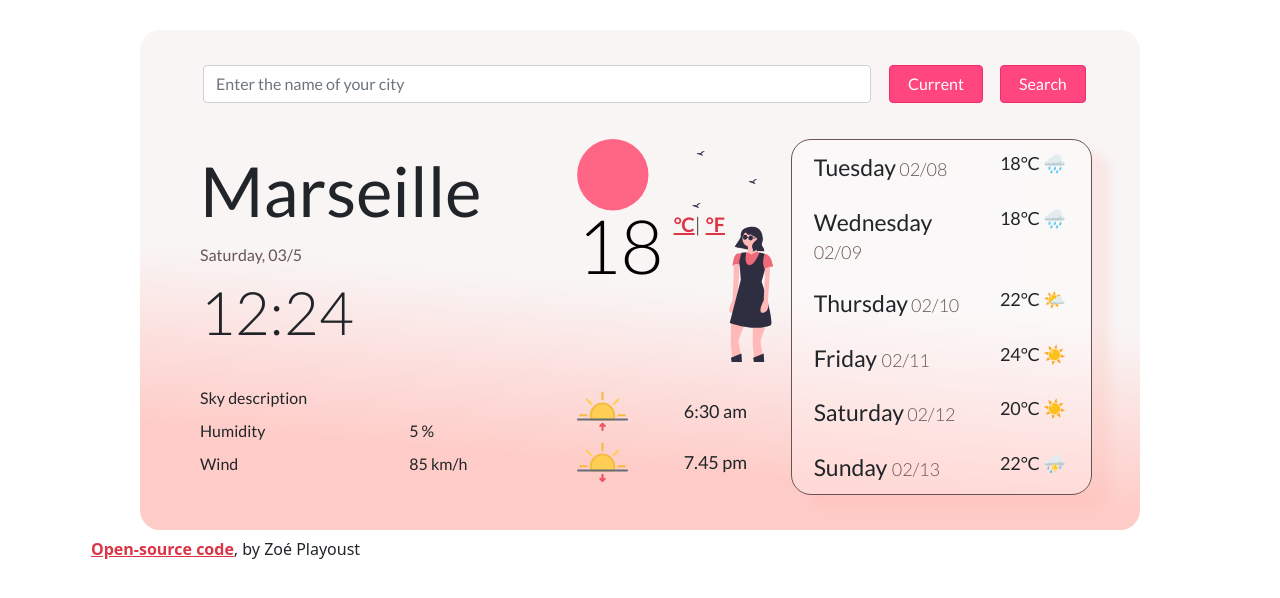
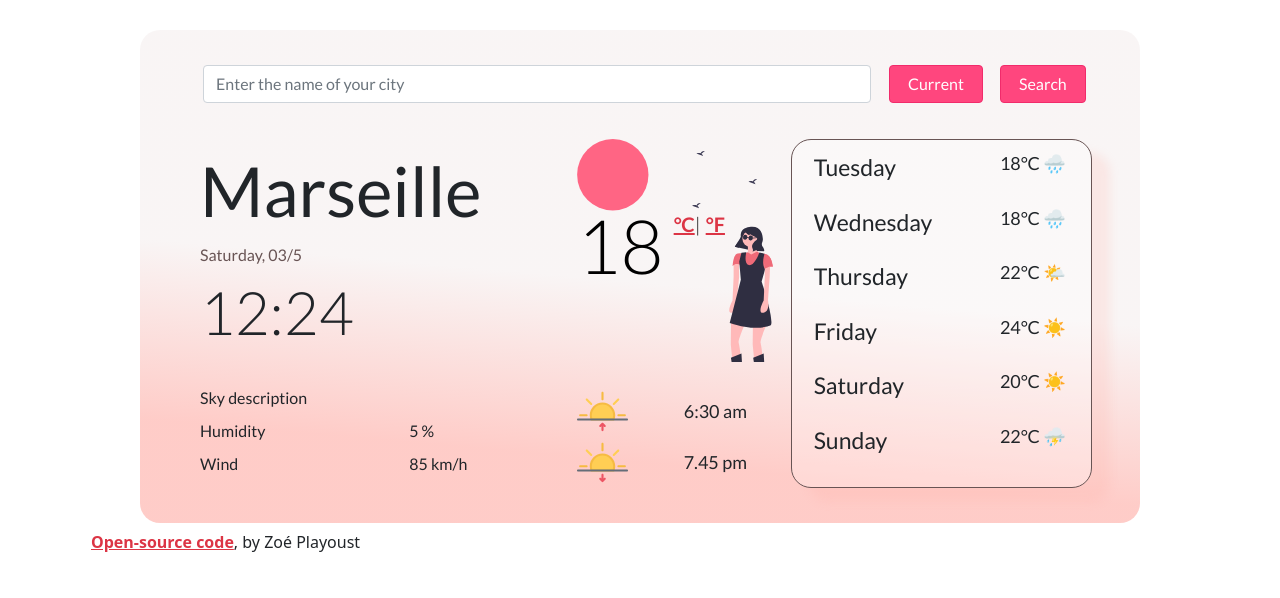
Before and after one commit to ZoePlayoust/weatherapp, a plain HTML site: page index.html in a window 1280 px wide. Drawn offline with nearby package versions, Linux system fonts and the light colour scheme; no server answers.

Commit message:
Removing the dates of the forecast

```diff
--- a/index.html
+++ b/index.html
@@ -124,42 +124,36 @@
           <div class="row row8 row-day">
             <div class="col-8">
               <span class="day day2">Tuesday</span>
-              <span class="date date2">02/08</span>
             </div>
             <div class="col-4 temperature temp2">18°C 🌧️</div>
           </div>
           <div class="row row9 row-day">
             <div class="col-8">
               <span class="day day3">Wednesday</span>
-              <span class="date date3">02/09</span>
             </div>
             <div class="col-4 temperature temp3">18°C 🌧️</div>
           </div>
           <div class="row row10 row-day">
             <div class="col-8">
               <span class="day day4">Thursday</span>
-              <span class="date date4">02/10</span>
             </div>
             <div class="col-4 temperature temp4">22°C 🌤️</div>
           </div>
           <div class="row row11 row-day">
             <div class="col-8">
-              <span class="day day5">Friday </span
-              ><span class="date date5">02/11</span>
+              <span class="day day5">Friday </span>
             </div>
             <div class="col-4 temperature temp5">24°C ☀️</div>
           </div>
           <div class="row row12 row-day">
             <div class="col-8">
               <span class="day day6">Saturday</span>
-              <span class="date date6">02/12</span>
             </div>
             <div class="col-4 temperature temp6">20°C ☀️</div>
           </div>
           <div class="row row13 row-day">
             <div class="col-8">
-              <span class="day day7">Sunday </span
-              ><span class="date date7">02/13</span>
+              <span class="day day7">Sunday </span>
             </div>
             <div class="col-4 temperature temp7">22°C ⛈️</div>
           </div>
```
